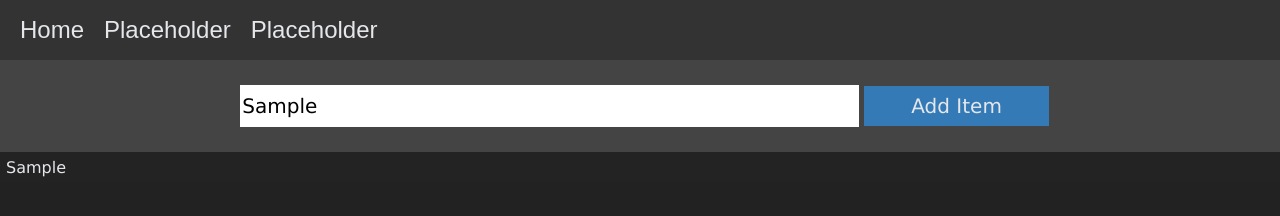
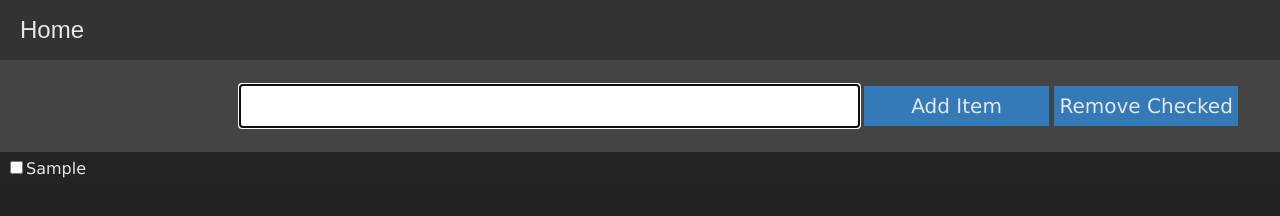
Before and after one commit to liamcaudill/todo-list, a website: page index.html in a window 1280 px wide. Both pictures are taken after typing "Sample" into the empty fields and a click on the button "Add Item". Drawn offline with Linux system fonts and the light colour scheme.

Commit message:
Separated scripts into a file, introduced remove functionality

```diff
--- a/css/style.css
+++ b/css/style.css
@@ -81,3 +81,8 @@ body {
 .todo-list ul li:nth-child(even){
     background: #383838;
 }
+
+input[type=checkbox]:checked + label{
+    text-decoration: line-through;
+    color:#e5e7eb9c
+}
--- a/index.html
+++ b/index.html
@@ -7,25 +7,18 @@
     <title>To-Do List</title>
     <link rel="icon" type="image/x-icon" href="/img/favicon.png">
     <link rel="stylesheet" href="/css/style.css">
-    <script>
-    function addListElement() {
-        var ul = document.getElementById("list");
-        var li = document.createElement("li");
-        li.appendChild(document.createTextNode(document.getElementById("addItem").value));
-        ul.appendChild(li);
-    }
-    </script>
+    <script src="scripts/list.js"></script>
 </head>
 <body>
 
     <div class="navbar">
         <a href="index.html">Home</a>
-        <a href="#Placeholder1">Placeholder</a>
-        <a href="#Placeholder2">Placeholder</a>
+        <!--<a href="#Placeholder1">Placeholder</a>
+        <a href="#Placeholder2">Placeholder</a>-->
     </div>
     <div class="add-list">
         <input id="addItem" type="text"/> <button type="button"onclick="addListElement()">Add Item</button>
-
+        <button type="button"onclick="removeChecked()">Remove Checked</button>
     </div>
 
     <div class="todo-list">
--- /dev/null
+++ b/scripts/list.js
@@ -0,0 +1,30 @@
+function addListElement() {
+    if(!document.getElementById("addItem").value==""){
+        var todoList = document.getElementById("list")
+        var li = document.createElement("li")
+        var listCheckbox = document.createElement("input")
+        var label = document.createElement("label")
+        var inputBox = document.getElementById("addItem")
+
+        listCheckbox.type = "checkbox"
+        label.appendChild(document.createTextNode(document.getElementById("addItem").value))
+        li.appendChild(listCheckbox)
+        li.appendChild(label)
+        todoList.appendChild(li);
+        inputBox.value = ""
+        inputBox.focus()
+    }
+}
+
+function removeChecked() {
+    var todoList = document.getElementById('list')
+    var items = Array.from(todoList.childNodes)
+    var item
+
+    while (item = items.pop()) {
+        if (item.firstChild && item.firstChild.checked) {
+            todoList.removeChild(item);
+        }
+    }
+
+}
```
